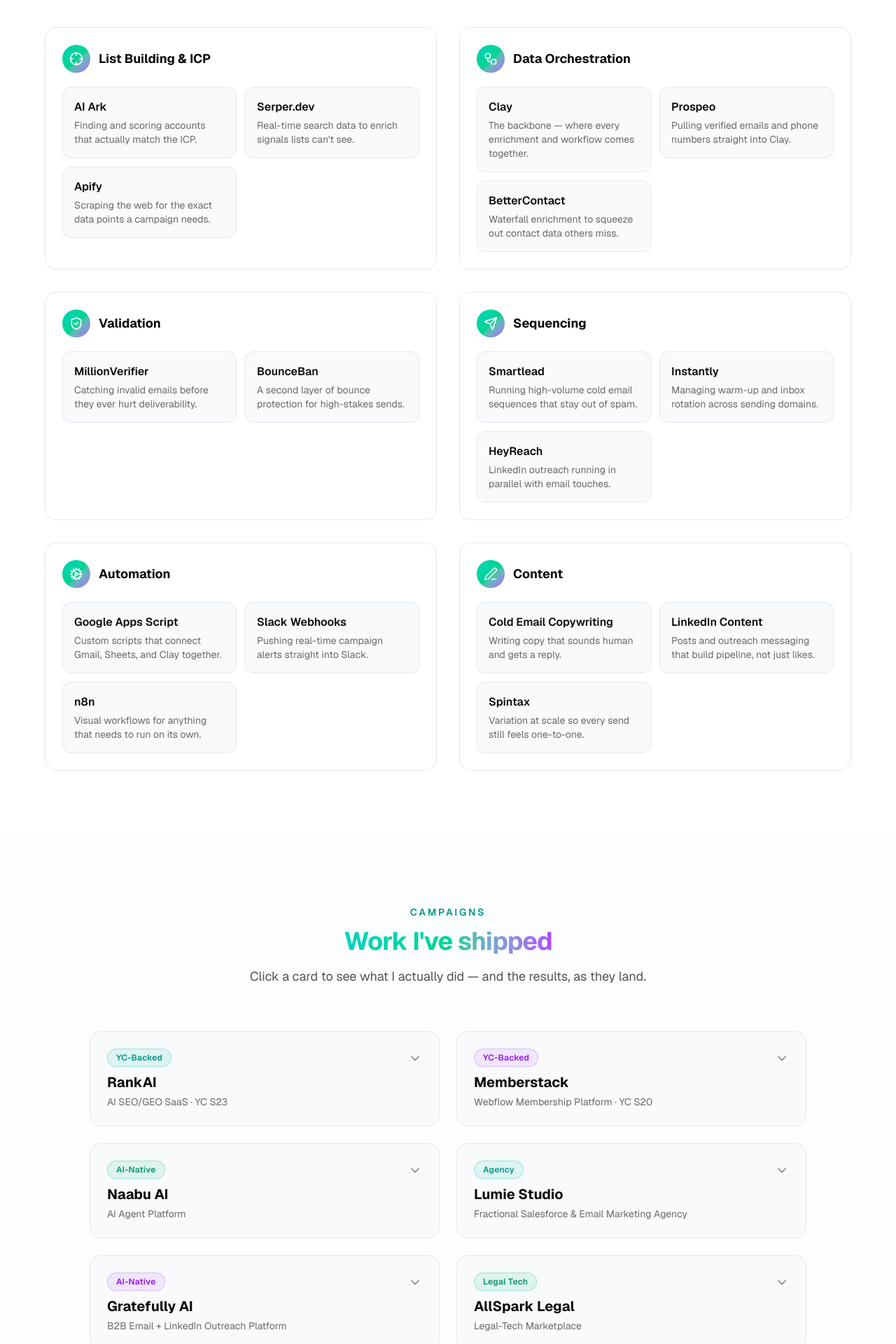
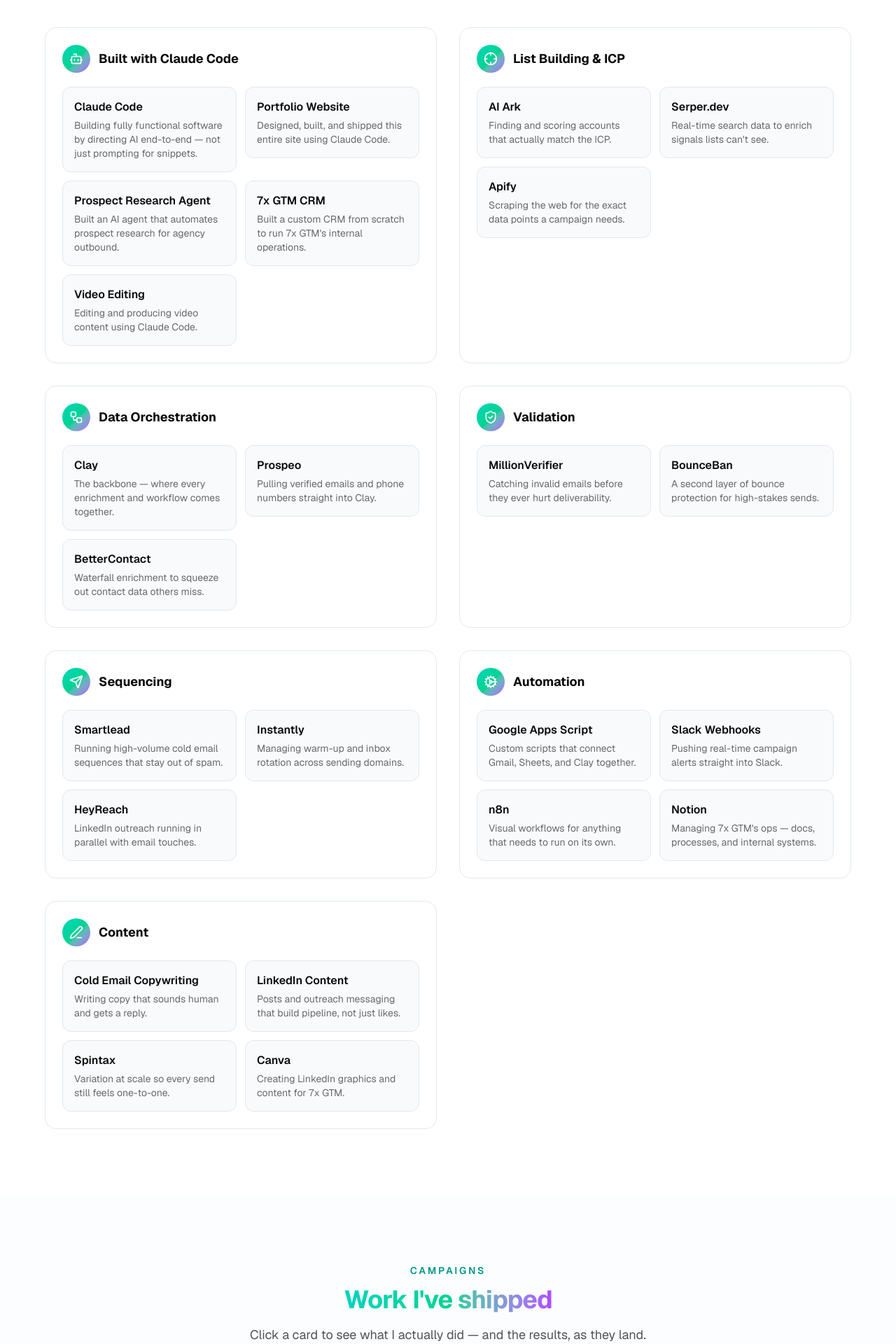
Before and after one commit to zahra12995/zahra-portfolio, a Next.js app: page / in a window 1280 px wide. Shown: the part 1060-2980 px from the top of the page at 70% size. Built offline with nearby package versions, Linux system fonts and the light colour scheme.

Commit message:
Add Claude Code building skills, Canva/Notion; trim campaigns to Naabu AI + Lumie Studio

```diff
--- a/src/data/campaigns.ts
+++ b/src/data/campaigns.ts
@@ -6,32 +6,6 @@
 import type { Campaign } from "./types";
 
 export const campaigns: Campaign[] = [
-  {
-    id: "rankai",
-    company: "RankAI",
-    type: "AI SEO/GEO SaaS · YC S23",
-    tag: "YC-Backed",
-    accent: "teal",
-    whatIDid: [
-      "Built and qualified prospect lists aligned to ICP",
-      "Wrote cold outbound email copy and sequences",
-      "Set up campaign infrastructure end-to-end",
-    ],
-    results: ["Add result — e.g. meetings booked, reply rate, pipeline generated"],
-  },
-  {
-    id: "memberstack",
-    company: "Memberstack",
-    type: "Webflow Membership Platform · YC S20",
-    tag: "YC-Backed",
-    accent: "purple",
-    whatIDid: [
-      "Built and qualified prospect lists aligned to ICP",
-      "Wrote cold outbound email copy and sequences",
-      "Set up campaign infrastructure end-to-end",
-    ],
-    results: ["Add result — e.g. meetings booked, reply rate, pipeline generated"],
-  },
   {
     id: "naabu-ai",
     company: "Naabu AI",
@@ -60,30 +34,4 @@
     ],
     results: ["Add result — e.g. meetings booked, reply rate, pipeline generated"],
   },
-  {
-    id: "gratefully-ai",
-    company: "Gratefully AI",
-    type: "B2B Email + LinkedIn Outreach Platform",
-    tag: "AI-Native",
-    accent: "purple",
-    whatIDid: [
-      "Set up multi-channel campaign infrastructure",
-      "Built and qualified prospect lists",
-      "Ran parallel LinkedIn + email outreach sequences",
-    ],
-    results: ["Add result — e.g. meetings booked, reply rate, pipeline generated"],
-  },
-  {
-    id: "allspark-legal",
-    company: "AllSpark Legal",
-    type: "Legal-Tech Marketplace",
-    tag: "Legal Tech",
-    accent: "green",
-    whatIDid: [
-      "Defined ideal customer profile for a legal-tech marketplace",
-      "Built targeting criteria and prospect segments",
-      "Wrote outbound copy tailored to legal industry buyers",
-    ],
-    results: ["Add result — e.g. meetings booked, reply rate, pipeline generated"],
-  },
 ];
--- a/src/data/skills.ts
+++ b/src/data/skills.ts
@@ -5,6 +5,34 @@
 import type { SkillCategory } from "./types";
 
 export const skillCategories: SkillCategory[] = [
+  {
+    // Kept first — this is the headline skill, not just another tool.
+    category: "Built with Claude Code",
+    icon: "Bot",
+    tools: [
+      {
+        name: "Claude Code",
+        blurb:
+          "Building fully functional software by directing AI end-to-end — not just prompting for snippets.",
+      },
+      {
+        name: "Portfolio Website",
+        blurb: "Designed, built, and shipped this entire site using Claude Code.",
+      },
+      {
+        name: "Prospect Research Agent",
+        blurb: "Built an AI agent that automates prospect research for agency outbound.",
+      },
+      {
+        name: "7x GTM CRM",
+        blurb: "Built a custom CRM from scratch to run 7x GTM's internal operations.",
+      },
+      {
+        name: "Video Editing",
+        blurb: "Editing and producing video content using Claude Code.",
+      },
+    ],
+  },
   {
     category: "List Building & ICP",
     icon: "Crosshair",
@@ -89,6 +117,10 @@
         name: "n8n",
         blurb: "Visual workflows for anything that needs to run on its own.",
       },
+      {
+        name: "Notion",
+        blurb: "Managing 7x GTM's ops — docs, processes, and internal systems.",
+      },
     ],
   },
   {
@@ -107,6 +139,10 @@
         name: "Spintax",
         blurb: "Variation at scale so every send still feels one-to-one.",
       },
+      {
+        name: "Canva",
+        blurb: "Creating LinkedIn graphics and content for 7x GTM.",
+      },
     ],
   },
 ];
--- a/src/data/types.ts
+++ b/src/data/types.ts
@@ -18,6 +18,7 @@
 }
 
 export type SkillCategoryName =
+  | "Built with Claude Code"
   | "List Building & ICP"
   | "Data Orchestration"
   | "Validation"
--- a/src/lib/icons.tsx
+++ b/src/lib/icons.tsx
@@ -1,4 +1,5 @@
 import {
+  Bot,
   Cog,
   Code2,
   Crosshair,
@@ -20,6 +21,7 @@
 // Explicit map (not a `lucide-react` namespace import) so only the icons the
 // data files reference end up in the bundle.
 const ICONS: Record<string, LucideIcon> = {
+  Bot,
   Cog,
   Code2,
   Crosshair,
```
